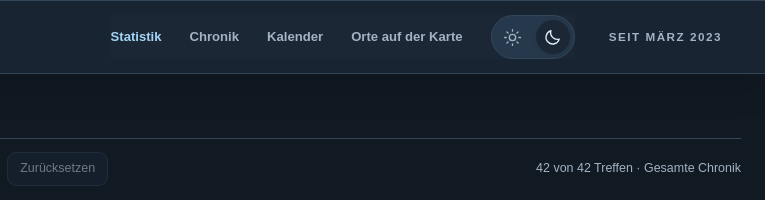
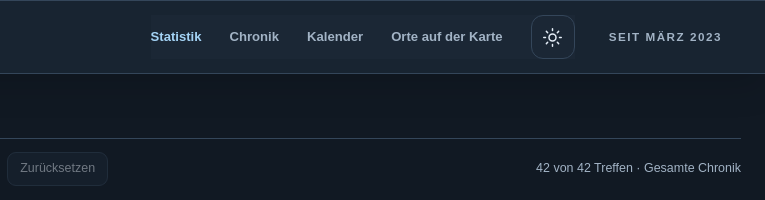
Before and after one commit to 29308475/Stammtisch, a plain HTML site: page index.html in a window 1280 px wide. Both pictures are taken after a click on the button "Zum dunklen Design wechseln". Shown: the top 200 px of the page, 515-1280 px from the left. Drawn offline with Linux system fonts and the light colour scheme.

Commit message:
darkmode_toggle

```diff
--- a/css/theme.css
+++ b/css/theme.css
@@ -72,11 +72,11 @@
 :root[data-theme="dark"] .map-layout .leaflet-control-zoom a { background: var(--surface); color: var(--ink); }
 
 
-.theme-toggle { position: relative; display: inline-grid; grid-template-columns: repeat(2, 34px); gap: 6px; place-items: center; flex-shrink: 0; width: 84px; height: 44px; padding: 4px; border: 1px solid var(--line); border-radius: 24px; background: var(--sage); color: var(--muted); cursor: pointer; }
-.theme-toggle::before { content: ''; position: absolute; left: 4px; top: 4px; width: 34px; height: 34px; border-radius: 50%; background: var(--surface); box-shadow: 0 2px 6px #00000018; transition: transform 160ms ease; }
-.theme-toggle[aria-checked="true"]::before { transform: translateX(40px); }
-.theme-toggle svg { position: relative; width: 19px; height: 19px; fill: none; stroke: currentColor; stroke-width: 1.7; stroke-linecap: round; stroke-linejoin: round; }
-.theme-toggle[aria-checked="false"] .theme-sun, .theme-toggle[aria-checked="true"] .theme-moon { color: var(--ink); }
+.theme-toggle { display: inline-grid; place-items: center; flex-shrink: 0; width: 44px; height: 44px; padding: 0; border: 1px solid var(--line); border-radius: 12px; background: var(--surface); color: var(--ink); cursor: pointer; }
+.theme-toggle:hover { background: var(--sage); border-color: var(--coral); }
+.theme-toggle svg { grid-area: 1 / 1; width: 21px; height: 21px; fill: none; stroke: currentColor; stroke-width: 1.7; stroke-linecap: round; stroke-linejoin: round; }
+.theme-toggle .theme-sun { display: none; }
+:root[data-theme="dark"] .theme-toggle .theme-sun { display: block; }
+:root[data-theme="dark"] .theme-toggle .theme-moon { display: none; }
 .theme-toggle:focus-visible { outline: 2px solid var(--coral); outline-offset: 4px; }
 @media (max-width: 700px) { .theme-toggle { margin: 8px 16px; } }
-@media (prefers-reduced-motion: reduce) { .theme-toggle::before { transition: none; } }
--- a/index.html
+++ b/index.html
@@ -2,7 +2,7 @@
 <html lang="de">
 <head>
   <meta charset="utf-8">
-  <script src="js/theme.js?v=2"></script>
+  <script src="js/theme.js?v=3"></script>
   <meta name="viewport" content="width=device-width, initial-scale=1">
   <title>Stammtisch Odelzhausen | Dashboard</title>
   <link rel="stylesheet" href="css/style.css?v=24">
@@ -12,7 +12,7 @@
   <script src="js/calendar.js?v=3" defer></script>
   <script src="js/dashboard.js?v=2" defer></script>
   <script src="js/navigation.js?v=1" defer></script>
-  <link rel="stylesheet" href="css/theme.css?v=4">
+  <link rel="stylesheet" href="css/theme.css?v=5">
   <link rel="stylesheet" href="css/calendar-colors.css?v=1">
 </head>
 <body class="dashboard-page statistics-page">
@@ -24,7 +24,7 @@
       <a href="chronik.html">Chronik</a>
       <a href="kalender.html">Kalender</a>
       <a href="orte.html#orte">Orte auf der Karte</a>
-      <button id="theme-toggle" class="theme-toggle" type="button" role="switch" aria-label="Dunkles Design" aria-checked="false"><svg class="theme-sun" viewBox="0 0 24 24" aria-hidden="true"><circle cx="12" cy="12" r="4"/><path d="M12 2v2m0 16v2M2 12h2m16 0h2M5 5l1.5 1.5m11 11L19 19M5 19l1.5-1.5m11-11L19 5"/></svg><svg class="theme-moon" viewBox="0 0 24 24" aria-hidden="true"><path d="M20.5 14A8.5 8.5 0 0 1 10 3.5 8.5 8.5 0 1 0 20.5 14Z"/></svg></button>
+      <button id="theme-toggle" class="theme-toggle" type="button" aria-label="Design wechseln"><svg class="theme-sun" viewBox="0 0 24 24" aria-hidden="true"><circle cx="12" cy="12" r="4"/><path d="M12 2v2m0 16v2M2 12h2m16 0h2M5 5l1.5 1.5m11 11L19 19M5 19l1.5-1.5m11-11L19 5"/></svg><svg class="theme-moon" viewBox="0 0 24 24" aria-hidden="true"><path d="M20.5 14A8.5 8.5 0 0 1 10 3.5 8.5 8.5 0 1 0 20.5 14Z"/></svg></button>
     </nav>
     <span class="header-note">Seit M&auml;rz 2023</span>
   </header>
--- a/js/theme.js
+++ b/js/theme.js
@@ -9,8 +9,8 @@
     const toggle = document.getElementById('theme-toggle');
     if (toggle) {
       const dark = document.documentElement.dataset.theme === 'dark';
-      toggle.setAttribute('aria-checked', String(dark));
       toggle.title = dark ? 'Zum hellen Design wechseln' : 'Zum dunklen Design wechseln';
+      toggle.setAttribute('aria-label', toggle.title);
     }
   };
   apply();
```
Also changed, not shown: chronik.html (+3 -3 lines), kalender.html (+3 -3 lines), orte.html (+3 -3 lines).
